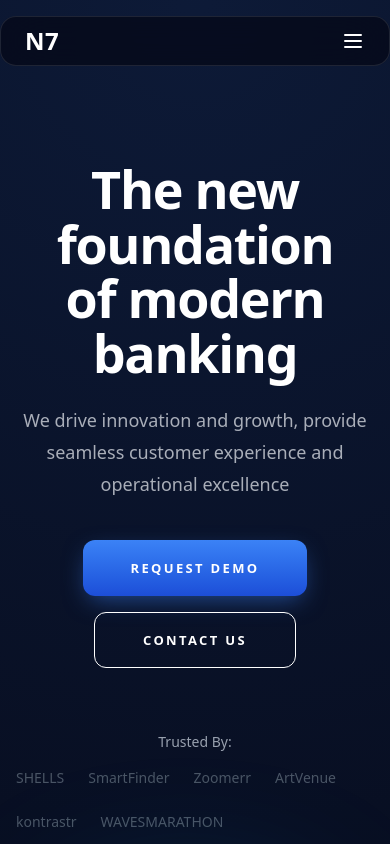
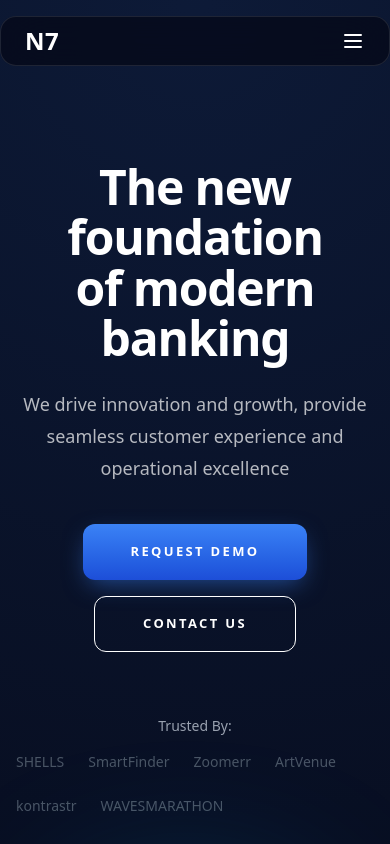
Before and after one commit to anupyadav-dev/n7-frontend-assignment, a Next.js app: page / in a window 390 px wide. Shown: the top 844 px of the page. Built offline with nearby package versions, Linux system fonts and the light colour scheme.

Commit message:
improve hero typography scale and text consistency

```diff
--- a/src/components/sections/Hero/Hero.tsx
+++ b/src/components/sections/Hero/Hero.tsx
@@ -21,13 +21,13 @@ export default function Hero() {
               FUTURE OF BANKING
             </p> */}
 
-            <h1 className="max-w-[650px] text-[52px] font-semibold leading-[1.05] tracking-tight md:text-6xl lg:text-[4.5rem]">
+            <h1 className="max-w-[650px] text-5xl font-semibold leading-[1.05] tracking-tight sm:text-6xl lg:text-7xl">
               The new foundation
               <br />
               of modern banking
             </h1>
 
-            <p className="mt-6 max-w-md text-lg leading-8 text-gray-300/80">
+            <p className="mt-6 max-w-xl text-lg leading-8 text-white/70">
               We drive innovation and growth, provide seamless customer
               experience and operational excellence
             </p>
```
